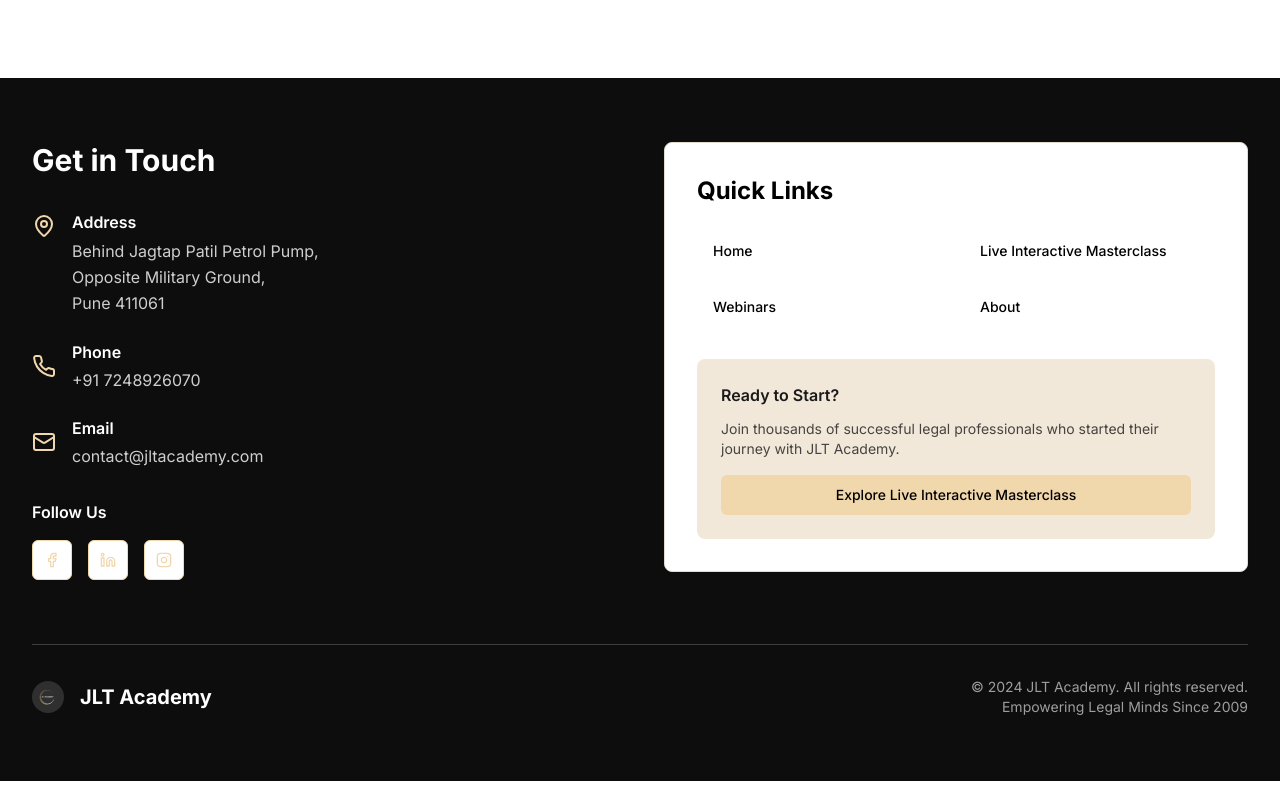
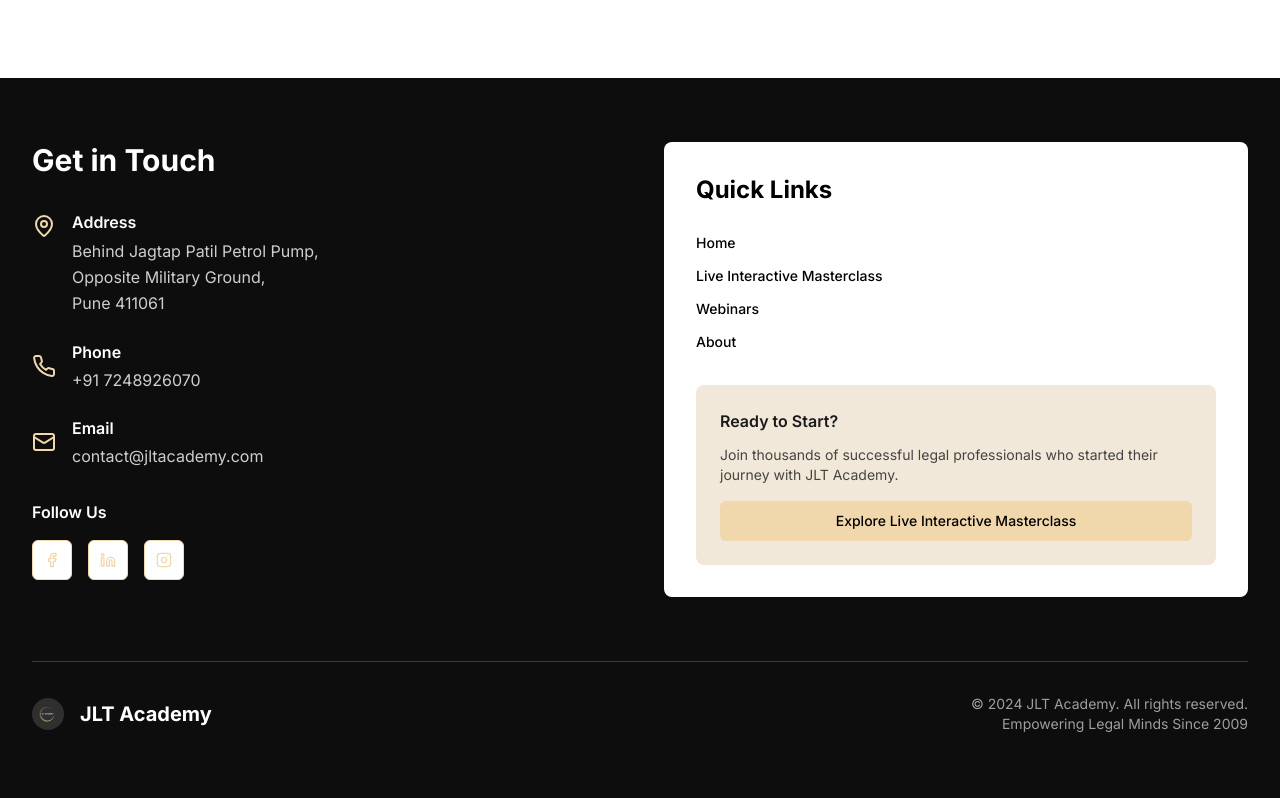
Before and after one commit to calvinklein5434-cyber/jlt-pathfinder-site, a React (Vite) app: page / in a window 1280 px wide. Shown: the part 5311-6109 px from the top of the page. Built offline with nearby package versions, Linux system fonts and the light colour scheme.

Commit message:
Fix quick links and content alignment
Adjusted quick links for better usability.
Aligned content to the right and removed an unwanted white line.

```diff
--- a/src/components/Footer.tsx
+++ b/src/components/Footer.tsx
@@ -70,41 +70,41 @@ const Footer = () => {
 
           {/* Quick Links & Contact Form */}
           <div>
-            <Card className="p-8 bg-card">
+            <Card className="p-8 bg-card border-0">
               <h3 className="text-2xl font-bold text-card-foreground mb-6">Quick Links</h3>
 
-              <div className="grid grid-cols-2 gap-4 mb-8">
+              <div className="space-y-3 mb-8">
                 <Button
                   variant="ghost"
-                  className="justify-start text-card-foreground hover:text-primary"
+                  className="w-full justify-start text-card-foreground hover:text-primary hover:bg-transparent p-0 h-auto"
                   onClick={() => scrollToSection('home')}
                 >
                   Home
                 </Button>
                 <Button
                   variant="ghost"
-                  className="justify-start text-card-foreground hover:text-primary"
+                  className="w-full justify-start text-card-foreground hover:text-primary hover:bg-transparent p-0 h-auto"
                   onClick={() => scrollToSection('courses')}
                 >
                   Live Interactive Masterclass
                 </Button>
                 <Button
                   variant="ghost"
-                  className="justify-start text-card-foreground hover:text-primary"
+                  className="w-full justify-start text-card-foreground hover:text-primary hover:bg-transparent p-0 h-auto"
                   onClick={() => scrollToSection('webinars')}
                 >
                   Webinars
                 </Button>
                 <Button
                   variant="ghost"
-                  className="justify-start text-card-foreground hover:text-primary"
+                  className="w-full justify-start text-card-foreground hover:text-primary hover:bg-transparent p-0 h-auto"
                   onClick={() => scrollToSection('about')}
                 >
                   About
                 </Button>
               </div>
 
-              <div className="bg-accent p-6 rounded-lg">
+              <div className="bg-accent p-6 rounded-lg border-0">
                 <h4 className="font-semibold text-accent-foreground mb-3">Ready to Start?</h4>
                 <p className="text-sm text-accent-foreground/80 mb-4">
                   Join thousands of successful legal professionals who started their journey with JLT Academy.
```
